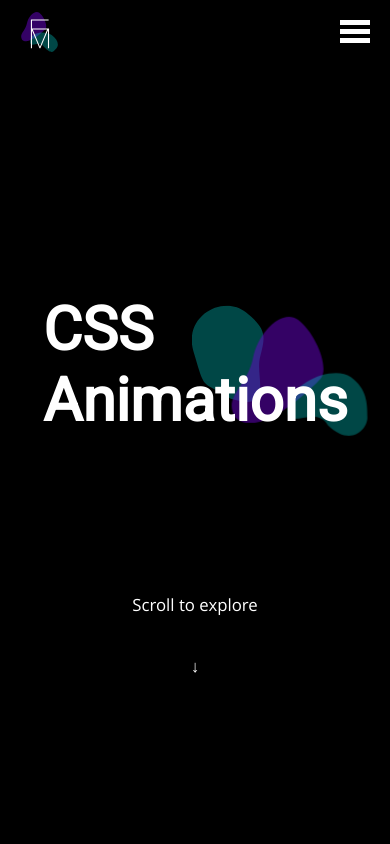
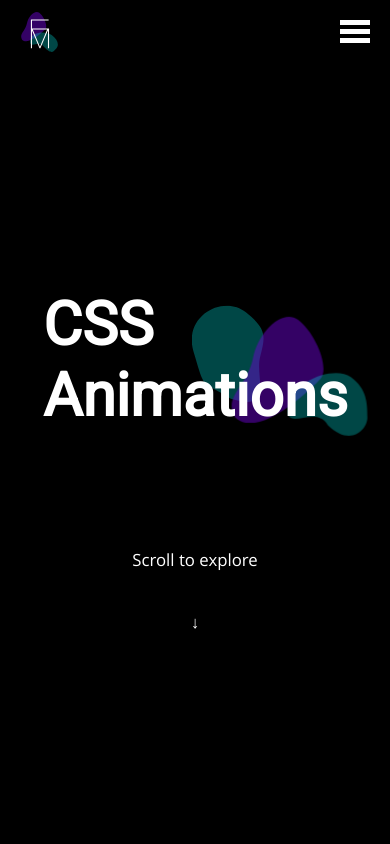
Before and after one commit to fredcst/css-animations, a Vue app: page / in a window 390 px wide. Shown: the top 844 px of the page. Built offline with nearby package versions, Linux system fonts and the light colour scheme.

Commit message:
css-final-4

```diff
--- a/src/assets/scss/main.scss
+++ b/src/assets/scss/main.scss
@@ -27,12 +27,19 @@
 
 @import url("https://fonts.googleapis.com/css2?family=Roboto&display=swap");
 
+html,
+body {
+  overflow-x: hidden;
+}
+body {
+  position: relative;
+}
+
 body {
   padding: 0;
   margin: 0;
   font-family: "Open Sans";
   font-size: 0.75em;
-  overflow-x: hidden;
 }
 
 footer {
@@ -633,6 +640,10 @@ body:has(.page-size) body {
     font-size: 5em;
   }
 
+  #scroll-to-explore {
+    bottom: -100px;
+  }
+
   .page-size h2 {
     line-height: 0.6;
     margin-bottom: 30px;
--- a/src/views/HomeView.vue
+++ b/src/views/HomeView.vue
@@ -4,7 +4,7 @@ import AboutVue from "../components/AboutVue.vue";
 
 <template>
   <main>
-    <section class="page page1">
+    <div class="page">
       <div class="page-size-hero">
         <div class="title_with_vectors">
           <div class="vectors">
@@ -19,8 +19,8 @@ import AboutVue from "../components/AboutVue.vue";
           <span class="caracter">↓</span>
         </div>
       </div>
-    </section>
-    <section id="history" class="page page2">
+    </div>
+    <section id="history" class="page">
       <div class="page-size">
         <div class="layers layers-left bounce"></div>
         <div class="layers layers-right bounce-opp"></div>
@@ -38,7 +38,7 @@ import AboutVue from "../components/AboutVue.vue";
         </div>
       </div>
     </section>
-    <section id="tutorial" class="page page3">
+    <section id="tutorial" class="page">
       <div class="page-size">
         <div class="layers layers-left bounce"></div>
         <div class="layers layers-right bounce-opp"></div>
@@ -56,7 +56,7 @@ import AboutVue from "../components/AboutVue.vue";
         </div>
       </div>
     </section>
-    <section id="examples" class="page page4">
+    <section id="examples" class="page">
       <div class="page-size">
         <div class="layers layers-left bounce"></div>
         <div class="layers layers-right bounce-opp"></div>
```
